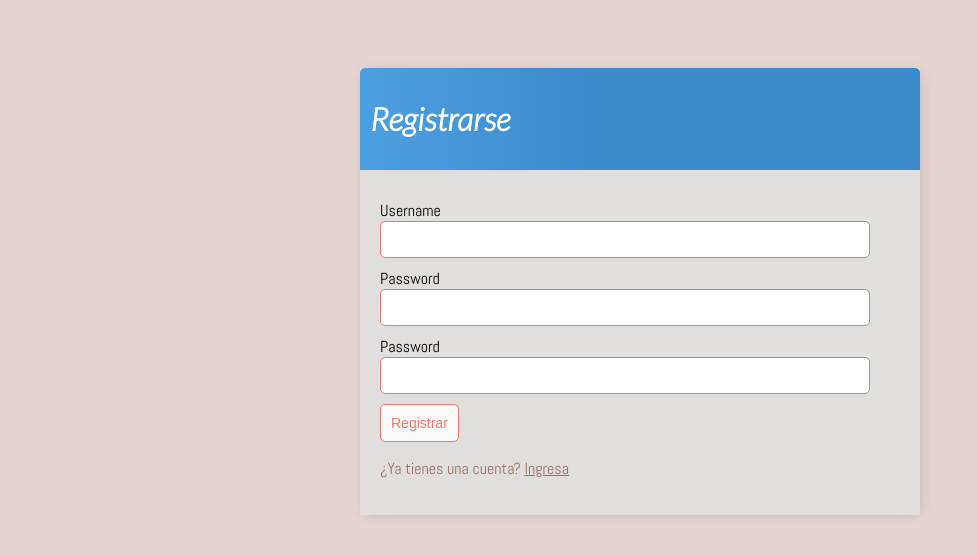
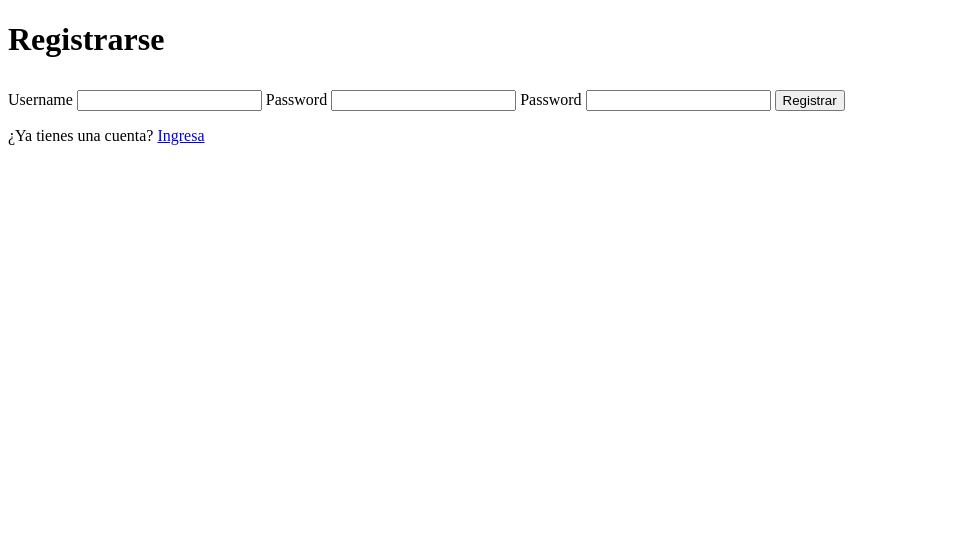
Before and after one commit to kikoirles/Python, a Django app: template Tema 16/mi_web/src/proyecto/base/templates/base/registro.html in a window 1280 px wide. Shown: the top 556 px of the page, without its empty margins (0-977 px from the left). Run offline with Django 3.2, Linux system fonts and the light colour scheme; the template is opened without the code that fills it, so the values that code supplies are empty, except form fields; form fields are guessed from the names that the template uses.

Commit message:
Update principal.html

```diff
--- a/Tema 16/mi_web/src/proyecto/base/templates/base/principal.html
+++ b/Tema 16/mi_web/src/proyecto/base/templates/base/principal.html
@@ -5,143 +5,11 @@
     <title>Lista de Pendientes</title>
     <link rel="preconnect" href="https://fonts.googleapis.com">
     <link rel="preconnect" href="https://fonts.gstatic.com" crossorigin>
-    <link rel="preconnect" href="https://fonts.googleapis.com">
-    <link rel="preconnect" href="https://fonts.gstatic.com" crossorigin>
     <link href="https://fonts.googleapis.com/css2?family=Lato:ital,wght@1,300&display=swap" rel="stylesheet">
     <link href="https://fonts.googleapis.com/css2?family=Abel&display=swap" rel="stylesheet">
-
-    <style>
-        body {
-            background-color: #E5D4D1;
-            font-family: 'Abel', sans-serif;
-            padding-top: 60px;
-        }
-
-        .container{
-            max-width: 560px;
-            margin: auto;
-            background-color: #E1DFDE;
-            -webkit-box-shadow: 2px 2px 13px -4px rgba(0, 0, 0, 0.21);
-            box-shadow: 2px 2px 13px -4px rgba(0, 0, 0, 0.21);
-        }
-
-        h1,
-        h2,
-        h3,
-        h4,
-        h5,
-        h6 {
-            font-family: 'Lato', sans-serif;
-        }
-
-        a,
-        p {
-            color: #996E66;
-        }
-
-        .barra-superior{
-            display: flex;
-            justify-content: space-between;
-            color: #ffffff;
-            padding: 10px;
-            border-radius: 5px 5px 0 0;
-            background: linear-gradient(90deg, #4D9FE3 0%, #3A8ACC 43%, #3A8ACC 100%);
-        }
-
-        .barra-superior a {
-            color: rgb(255, 255, 255);
-            text-decoration: none;
-        }
-
-        .envoltorio-tarea {
-            display: flex;
-            align-items: center;
-            justify-content: space-between;
-            padding: 20px;
-            background-color: #ffffff;
-            border-top: 1px solid rgb(225, 225, 225);
-        }
-
-        .titulo-tarea{
-            display: flex;
-        }
-
-        .titulo-tarea a {
-            text-decoration: none;
-            color: #4B5156;
-            margin-left: 10px;
-        }
-
-        .icono-tarea-completa {
-            height: 20px;
-            width: 20px;
-            background-color: rgb(105, 162, 105);
-            border-radius: 50px;
-        }
-
-        .icono-tarea-incompleta {
-            height: 20px;
-            width: 20px;
-            background-color: rgb(218, 218, 218);
-            border-radius: 50px;
-        }
-
-        .enlace-eliminar {
-            text-decoration: none;
-            font-weight: 900;
-            color: #EA4220;
-            font-size: 22px;
-            line-height: 0;
-        }
-
-        #envoltorio-agregar-buscar {
-            display: flex;
-            justify-content: space-between;
-            align-items: center;
-            padding: 10px;
-        }
-
-        #enlace-agregar{
-            color: #EA4220;
-            text-decoration: none;
-            font-size: 42px;
-            text-shadow: 1px 1px #81413B;
-        }
-
-        input[type=text],
-        input[type=password],
-        textarea {
-            border: 1px solid #EB796F;
-            border-radius: 5px;
-            padding: 10px;
-            width: 90%;
-        }
-
-        label {
-            padding-top: 10px !important;
-            display: block;
-        }
-
-        .boton {
-            border: 1px solid #EB796F;
-            background-color: #FAFAFA;
-            color: #EB796F;
-            padding: 10px;
-            font-size: 14px;
-            border-radius: 5px;
-            cursor: pointer;
-            text-decoration: none;
-        }
-
-        .cuerpo-tarjeta {
-            padding: 20px;
-        }
-    }
-
-    </style>
 </head>
 <body>
-    <div class="container">
+    <div>
         {% block content %}
 
         {% endblock content %}
```
